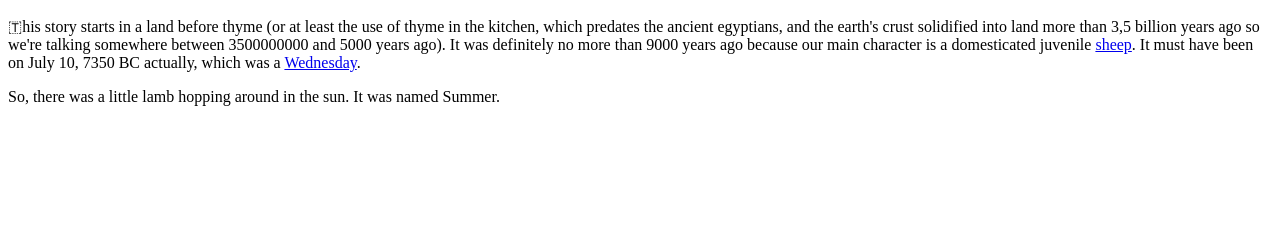
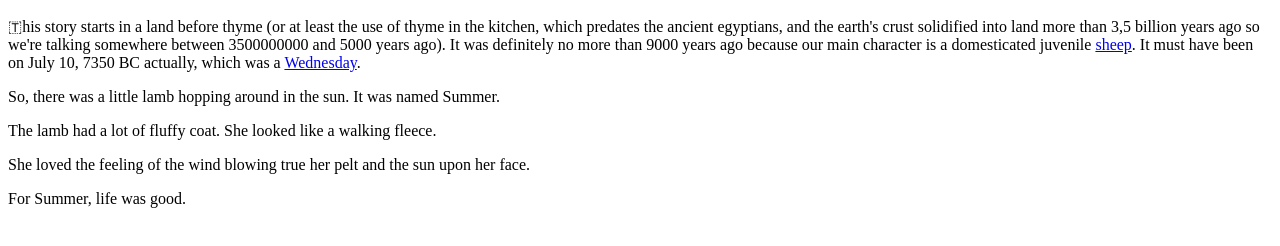
Before and after one commit to DriesDD/HTML-story, a plain HTML site: page index.html in a window 1280 px wide. Shown: the part 60-306 px from the top of the page. Drawn offline with Linux system fonts and the light colour scheme.

Commit message:
second part of the stry

```diff
--- a/index.html
+++ b/index.html
@@ -2,3 +2,6 @@
 <h1 style="background-color: #ffb000; padding: 6px; color: #fff; font-family: Comic Sans;">&nbsp;Summer</h1>
 <p><span class="emoji">🇹</span>his story starts in a land before thyme (or at least the use of thyme in the kitchen, which predates the ancient egyptians, and the earth's crust solidified into land more than 3,5 billion years ago so we're talking somewhere between 3500000000 and 5000 years ago). It was definitely no more than 9000 years ago because our main character is a domesticated juvenile <a href="https://en.wikipedia.org/wiki/Sheep#History">sheep</a>. It must have been on July 10, 7350 BC actually, which was a <a href="https://keisan.casio.com/exec/system/1247132711">Wednesday</a>.</p>
 <p>So, there was a little lamb hopping around in the sun. It was named Summer.</p>
+<p>The lamb had a lot of fluffy coat. She looked like a walking fleece.</p>
+<p>She loved the feeling of the wind blowing true her pelt and the sun upon her face.</p>
+<p>For Summer, life was good.</p>
```
